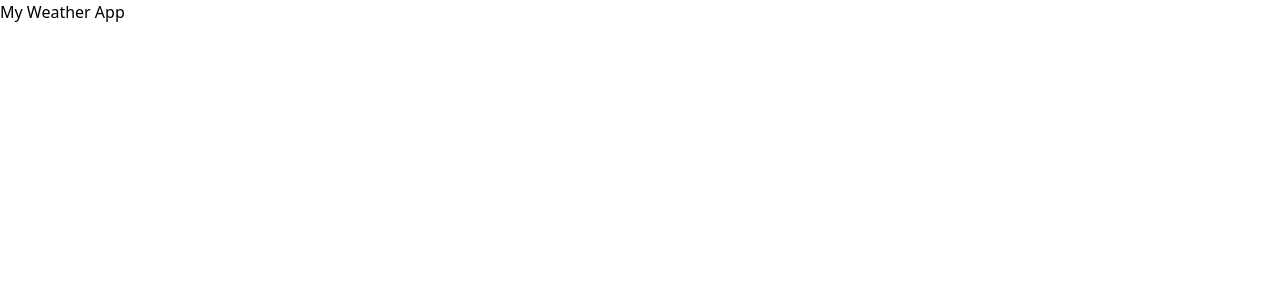
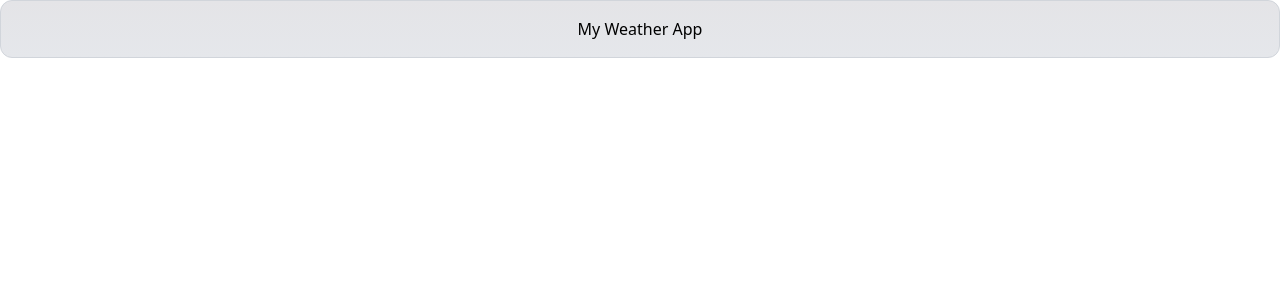
Before and after one commit to seydavina/next-starter-app, a Next.js app: page / in a window 1280 px wide. Shown: the top 300 px of the page. Built offline with nearby package versions, Linux system fonts and the light colour scheme.

Commit message:
Update tailwind.config.js

```diff
--- a/tailwind.config.js
+++ b/tailwind.config.js
@@ -1,6 +1,9 @@
 /** @type {import('tailwindcss').Config} */
 module.exports = {
-  content: [],
+  content: [
+    "./pages/**/*.{js,ts,jsx,tsx}",
+    "./components/**/*.{js,ts,jsx,tsx}",
+  ],
   theme: {
     extend: {},
   },
```
